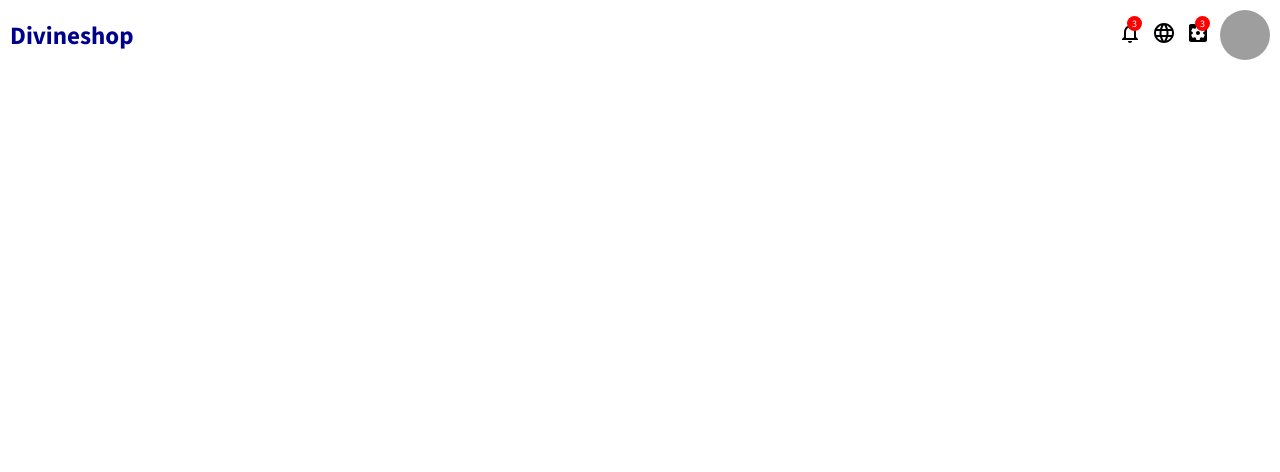
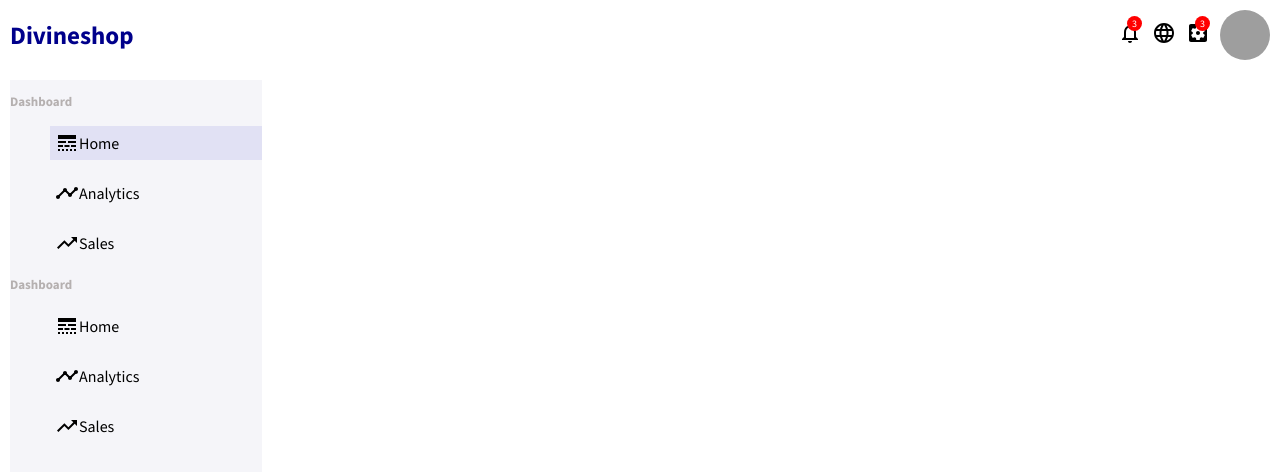
Before and after one commit to Divinity-dev/Divine-s-shop-frontend, a React (Create React App) app in the folder admin/: page / in a window 1280 px wide. Shown: the top 472 px of the page. Built offline with nearby package versions, Linux system fonts and the light colour scheme; grey boxes are pictures that could not be loaded.

Commit message:
Add some more css design

```diff
--- a/admin/src/App.css
+++ b/admin/src/App.css
@@ -4,6 +4,51 @@
  justify-content: space-between;
  align-items: center;
  padding: 10px;
+ position: sticky;
+ top: 0;
+ z-index: 999;
+}
+
+.maincomtainer{
+  display: flex;
+  padding: 10px;
+}
+
+.list{
+  list-style: none;
+}
+
+.sidebar{
+  flex: 1;
+  height: calc(100vh - 50px);
+  position: sticky;
+  top: 50px;
+  background-color: rgb(245, 245, 249);
+}
+
+.list li{
+  display: flex;
+  align-items: center;
+  text-align: left;
+  padding: 5px;
+  cursor: pointer;
+}
+
+.list.active li, .list li:hover{
+  background-color: rgb(225, 225, 244)
+}
+
+.listcontainer{
+  margin-bottom: 10px;
+}
+
+.listcontainer h3{
+  color: rgb(181, 176, 176);
+  font-size: 13px;
+}
+
+.center{
+  flex: 4;
 }
 
 .logo{
@@ -33,7 +78,6 @@
 
 .iconscontainer{
   display: flex;
-  justify-content: center;
   align-items: center;
 }
 
--- a/admin/src/App.js
+++ b/admin/src/App.js
@@ -1,10 +1,17 @@
 import './App.css';
 import Topbar from './components/Topbar'
+import Sidebar from './components/sidebar';
 
 function App() {
   return (
     <div className="App">
       <Topbar/>
+      <div className='maincomtainer'>
+         <Sidebar/>
+         <div className='center'>
+
+         </div>
+      </div>
     </div>
   );
 }
--- /dev/null
+++ b/admin/src/components/sidebar.jsx
@@ -0,0 +1,53 @@
+import React from 'react'
+import {LineStyle, Timeline, TrendingUp} from '@mui/icons-material'
+
+const Sidebar = () => {
+  return (
+    <div className='sidebar'>
+      <div className='listcontainer'>
+        <h3>Dashboard</h3>
+        <ul className='list active'>
+          <li>
+            <LineStyle/>
+            Home
+          </li>
+        </ul>
+        <ul className='list'>
+          <li>
+            <Timeline/>
+            Analytics
+          </li>
+        </ul>
+        <ul className='list'>
+          <li>
+            <TrendingUp/>
+            Sales
+          </li>
+        </ul>
+      </div>
+      <div className='listcontainer'>
+        <h3>Dashboard</h3>
+        <ul className='list'>
+          <li>
+            <LineStyle/>
+            Home
+          </li>
+        </ul>
+        <ul className='list'>
+          <li>
+            <Timeline/>
+            Analytics
+          </li>
+        </ul>
+        <ul className='list'>
+          <li>
+            <TrendingUp/>
+            Sales
+          </li>
+        </ul>
+      </div>
+    </div>
+  )
+}
+
+export default Sidebar
```
